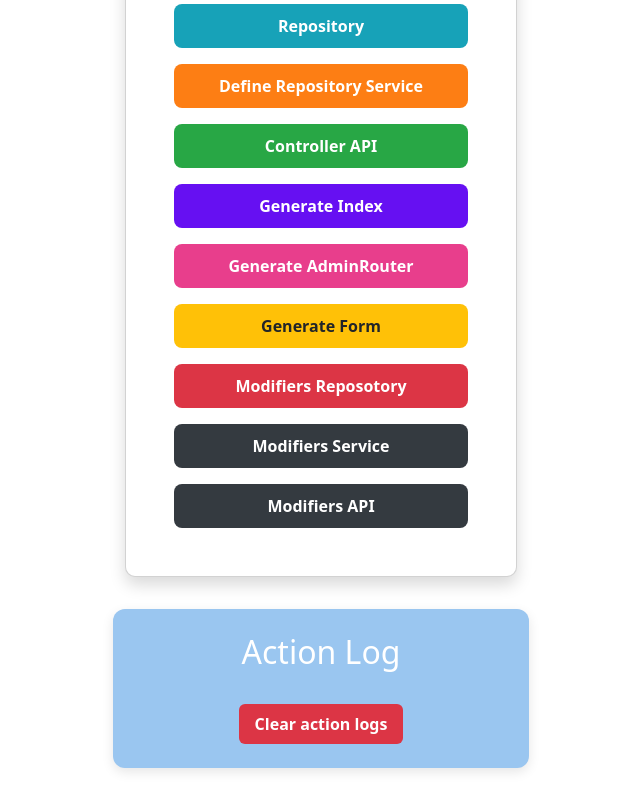
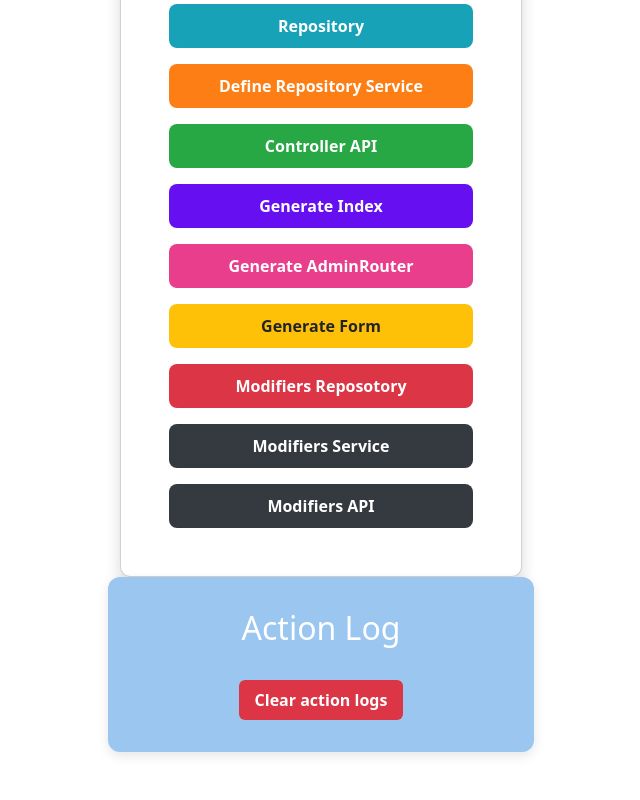
Before and after one commit to khannps39199/ToolGen, a Vue app in the folder ToolGenerateFrontEnd-VUE/: page / in a window 1280 px wide. Shown: the part 988-1788 px from the top of the page, without its empty margins (319-959 px from the left). Built offline with nearby package versions, Linux system fonts and the light colour scheme; the HTML template or start-up script is replaced by a standard one.

Commit message:
Update FELayout.vue

```diff
--- a/ToolGenerateFrontEnd-VUE/src/components/layout/FELayout.vue
+++ b/ToolGenerateFrontEnd-VUE/src/components/layout/FELayout.vue
@@ -262,13 +262,13 @@ box-shadow: 0 4px 12px rgba(0, 0, 0, 0.1);
 */
 .action-holder {
     color: white;
+    position: relative;
     font-style: bold;
     background-color: #9ac6f0;
     /* Light background */
-    padding: 1.5rem;
+    padding: 2rem;
     border-radius: 12px;
     box-shadow: 0 4px 12px rgba(0, 0, 0, 0.1);
-    margin-top: 2rem;
 }
 
 .list-group {
```
